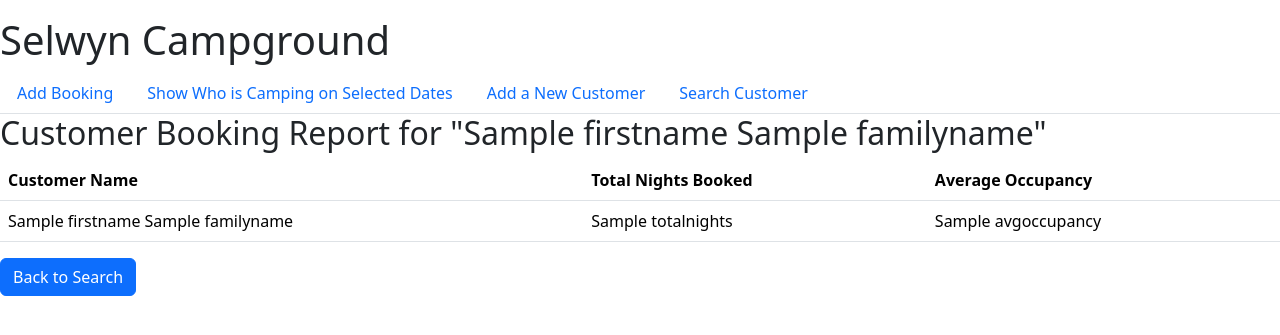
After one commit to Tong-Ye-1159668/Sewlyn_Campsite_Booking_System-LincolnUni-2024-S1, a Flask app: template templates/customer_report.html in a window 1280 px wide. The commit adds this page. Shown: the top 335 px of the page. Run offline with Flask 3, Linux system fonts and the light colour scheme; the template is opened without the code that fills it: most values are stand-ins (such as "Sample title", 1, 10 or a date in 2020).

Commit message:
updated some code and add comment

```diff
--- a/app.py
+++ b/app.py
@@ -38,24 +38,14 @@ def campers():
         campDate = request.form.get('campdate')
         connection = getCursor()
 
-        # Query to retrieve camper information for the particular date
-        query = ('''SELECT customers.customer_id, customers.firstname, customers.familyname, customers.email, customers.phone
-                    FROM bookings
-                    INNER JOIN customers ON bookings.customer = customers.customer_id
-                    WHERE bookings.booking_date = %s''')
-        connection.execute(query, (campDate,))
+        # Retrieve camper information for the particular date
+        connection.execute('''SELECT customers.customer_id, customers.firstname, customers.familyname, customers.email, customers.phone, bookings.booking_id
+                            FROM bookings INNER JOIN customers ON bookings.customer = customers.customer_id
+                            WHERE bookings.booking_date = %s''', (campDate,))
         camperList = connection.fetchall()
 
         # Render the camper list with the particular camp date
         return render_template("camperlist.html", camperlist = camperList, campdate=campDate)
-
-@app.route("/bookinglist", methods = ['GET'])
-def bookinglist():
-    connection = getCursor()
-    connection.execute("SELECT * FROM bookings;")
-    bookingList = connection.fetchall()
-    return render_template("currentbooking.html", bookinglist = bookingList)
-
 
 # Display a booking form to book a site
 @app.route("/booking", methods=['GET','POST'])
@@ -100,8 +90,7 @@ def makebooking():
     # Insert each night of the booking into the database
     for night in range(bookingnights):
         current_night = firstNight + timedelta(days=night)
-        query = "INSERT INTO bookings (site, customer, booking_date, occupancy) VALUES (%s, %s, %s, %s)"
-        connection.execute(query, (siteId, customerId, current_night, occupancy))
+        connection.execute("INSERT INTO bookings (site, customer, booking_date, occupancy) VALUES (%s, %s, %s, %s)", (siteId, customerId, current_night, occupancy))
 
     # Fetch customer details for confirmation
     connection = getCursor()
@@ -114,7 +103,7 @@ def makebooking():
     lastNight = firstNight + timedelta(days=bookingnights)
 
     # Render the booking confirmation page with the booking details
-    return render_template("booking_confirmation.html", customername=customerName, siteid=siteId, firstnight=firstNight, lastnight=lastNight, occupancy=occupancy)
+    return render_template("booking_confirmation.html", customername=customerName, siteid=siteId, firstnight=firstNight, lastnight=lastNight, bookingnights=bookingNights, occupancy=occupancy)
 
 
 # Display a list of all campers
@@ -188,3 +177,29 @@ def edit_customer(customer_id):
 
         # Redirect to the list of all campers after updating the customer details
         return redirect("/allcamperlist")
+
+#customer report
+@app.route('/customer_report/<int:customer_id>', methods=['GET'])
+def customer_report(customer_id):
+    connection = getCursor()
+
+    # Retrieve customer first name and family name
+    connection.execute("SELECT firstname, familyname FROM customers WHERE customer_id = %s", (customer_id,))
+    customerName = connection.fetchone()
+
+    # Retrieve total booking nights of the customer
+    connection.execute("SELECT COUNT(*) FROM bookings WHERE customer = %s", (customer_id,))
+    totalNights = connection.fetchone()
+
+    # Calculate average occupancy for the customer
+    connection.execute("SELECT AVG(occupancy) FROM bookings WHERE customer = %s", (customer_id,))
+    avgOccupancy = connection.fetchone()
+
+    return render_template("customer_report.html", firstname=customerName[0], familyname=customerName[1], totalnights=totalNights[0], avgoccupancy=avgOccupancy[0])
+
+@app.route('/booking/delete/<int:booking_id>', methods=['POST'])
+def delete_booking(booking_id):
+    connection = getCursor()
+    connection.execute("DELETE FROM bookings WHERE booking_id = %s", (booking_id,))
+    connection.close()
+    return redirect(url_for('campers'))  # Redirect to the camper list page after deletion
--- a/templates/addcustomer.html
+++ b/templates/addcustomer.html
@@ -30,6 +30,9 @@
         <div class="col-md-4">
             <label for="email" class="form-label">Email</label>
             <input type="email" class="form-control" id="email" name="email">
+            <div class="invalid-feedback">
+                Please input a valid email address or leave it blank
+            </div>
             <div class="valid-feedback">
                 You can leave email blank.
             </div>
--- a/templates/booking_confirmation.html
+++ b/templates/booking_confirmation.html
@@ -1,6 +1,6 @@
 {% extends "base.html" %}
-{% block title %}Booking Confirmation{% endblock %}
 {% block content %}
+
 <!-- code in here to display the added booking details-->
 
 <h1>This booking has been successfully added.</h1>
@@ -23,6 +23,10 @@
         <td>{{ lastnight }}</td>
     </tr>
     <tr>
+        <th>Number of Nights</th>
+        <td>{{ bookingnights }}</td>
+    </tr>
+    <tr>
         <th>Occupancy</th>
         <td>{{ occupancy }}</td>
     </tr>
--- /dev/null
+++ b/templates/customer_report.html
@@ -0,0 +1,23 @@
+{% extends "base.html" %}
+{% block content %}
+<!-- Insert code to display the customer booking report -->
+<h2>Customer Booking Report for "{{ firstname }} {{ familyname }}"</h2>
+<table class="table table-hover">
+    <thead>
+        <tr>
+            <th>Customer Name</th>
+            <th>Total Nights Booked</th>
+            <th>Average Occupancy</th>
+        </tr>
+    </thead>
+    <tbody>
+        <tr>
+            <td>{{ firstname }} {{ familyname }}</td>
+            <td>{{ totalnights }}</td>
+            <td>{{ avgoccupancy }}</td>
+        </tr>
+    </tbody>
+</table>
+
+<a href="{{ url_for('search') }}" class="btn btn-primary">Back to Search</a>
+{% endblock %}
--- a/templates/search.html
+++ b/templates/search.html
@@ -3,6 +3,8 @@
 
 <p ></p>
 <h2>Selwyn Campground - Search a Customer</h2>
+<p ></p>
+<h4>You can search a customer to edit or show a report</h4>
 
 <!-- code to search a customer -->
 <p>
--- a/templates/search_results.html
+++ b/templates/search_results.html
@@ -7,13 +7,16 @@
 
 <!-- Display a table for the search result -->
 <table class="table table-hover">
+    <thead>
         <tr>
             <th>Customer ID</th>
             <th>Customer Name</th>
             <th>Email</th>
             <th>Phone</th>
             <th>Edit</th>
+            <th>Show Summary Report</th>
     </tr>
+    </thead>
     {% for result in resultlist %}
         <tr>
             <td>{{result[0]}}</td>
@@ -24,6 +27,9 @@
             <td>
                 <a href="{{ url_for('edit_customer', customer_id=result[0]) }}" class="btn btn-primary">Edit</a>
             </td>
+            <td>
+                <a href="{{ url_for('customer_report', customer_id=result[0]) }}" class="btn btn-primary">Show Summary Report</a>
+            </td>
         </tr>
 
     {% endfor %}
```
Also changed, not shown: templates/allcamperlist.html (+11 -1 lines), templates/camperlist.html (+18 -1 lines). Lines whose indentation alone changed are shown as unchanged.
